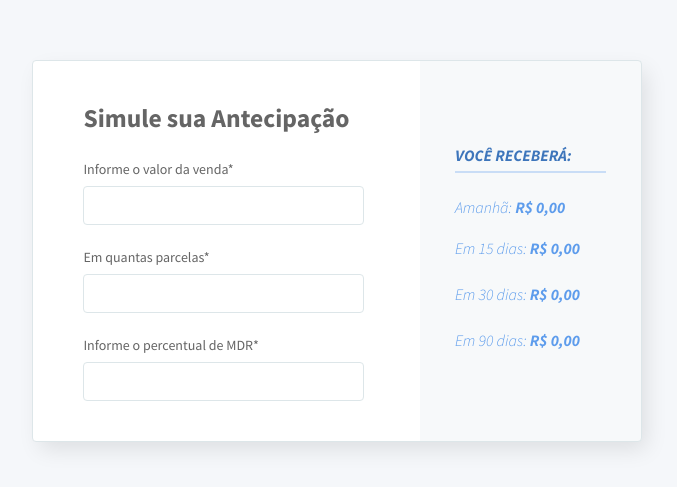
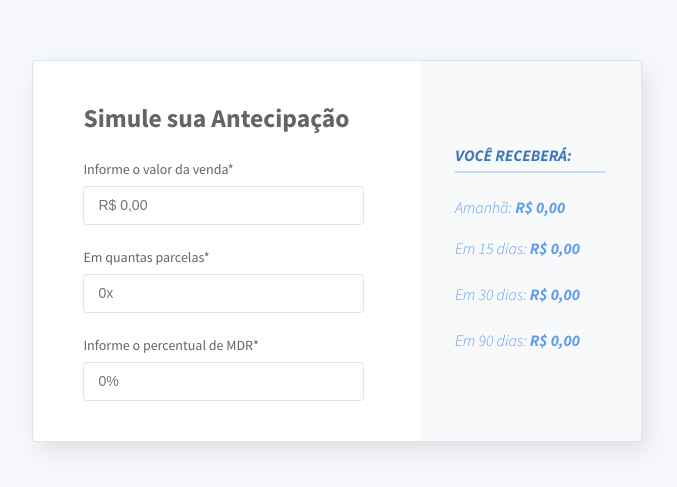
Before and after one commit to amandabrbz/hash, a React (Create React App) app: page / in a window 1280 px wide. Shown: the part 149-636 px from the top of the page, without its empty margins (303-980 px from the left). Built offline with nearby package versions, Linux system fonts and the light colour scheme.

Commit message:
adiciona placeholders aos inputs

```diff
--- a/src/components/Form/Form.js
+++ b/src/components/Form/Form.js
@@ -49,6 +49,7 @@ const Form = ( { setData }) => {
               name="amount"
               value={forms.amount}
               onChange={handleChange}
+              placeholder="R$ 0,00"
               required
             />
           </fieldset>
@@ -60,10 +61,11 @@ const Form = ( { setData }) => {
               max="12"
               min="0"
               step="1"
+              placeholder="0x"
               value={forms.installments}
               onChange={handleChange}
+              onFocus={() => setSmallInfo(true)}
               required
-              onFocus={() => setSmallInfo(true)}
             />
             {smallInfo && <small>Máximo de 12 parcelas</small>}
           </fieldset>
@@ -72,6 +74,7 @@ const Form = ( { setData }) => {
             <input
               type="text"
               name="mdr"
+              placeholder="0%"
               value={forms.mdr}
               onChange={handleChange}
               onFocus={() => setEnter(true)}
```
